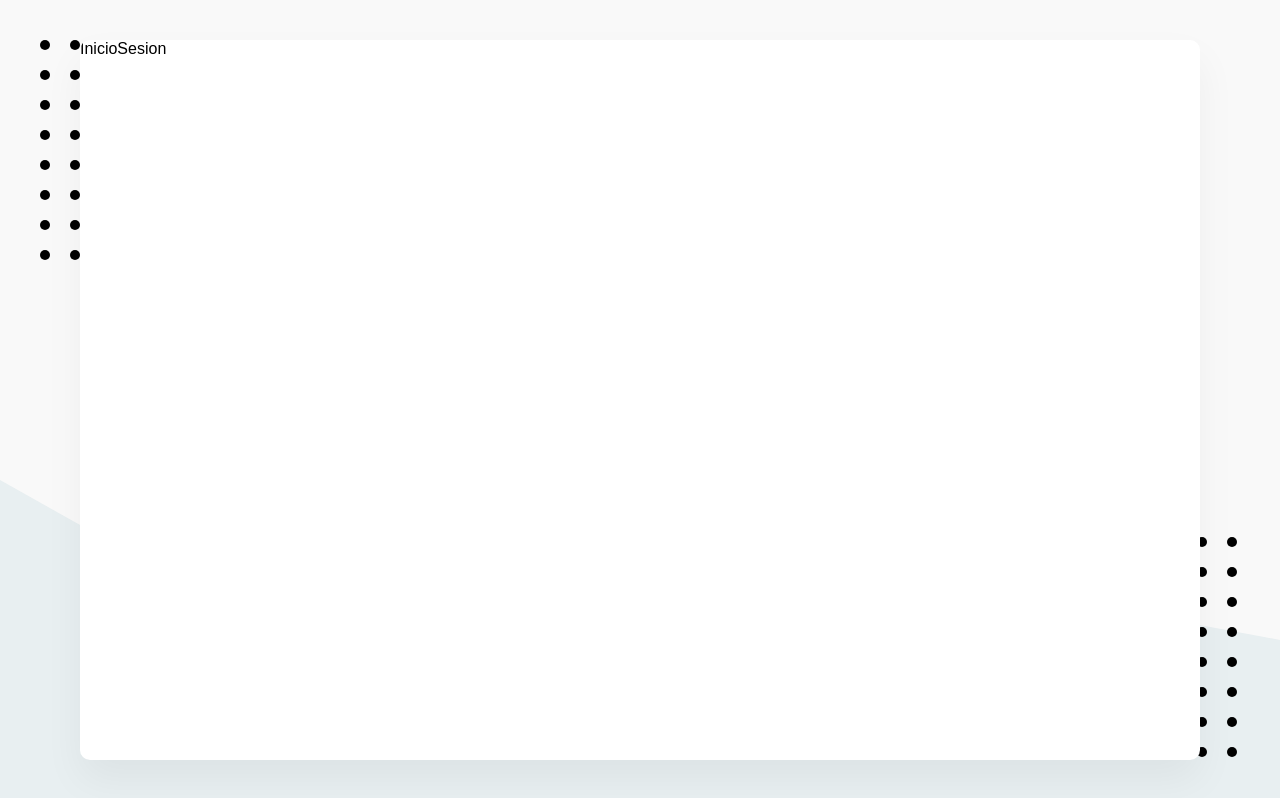
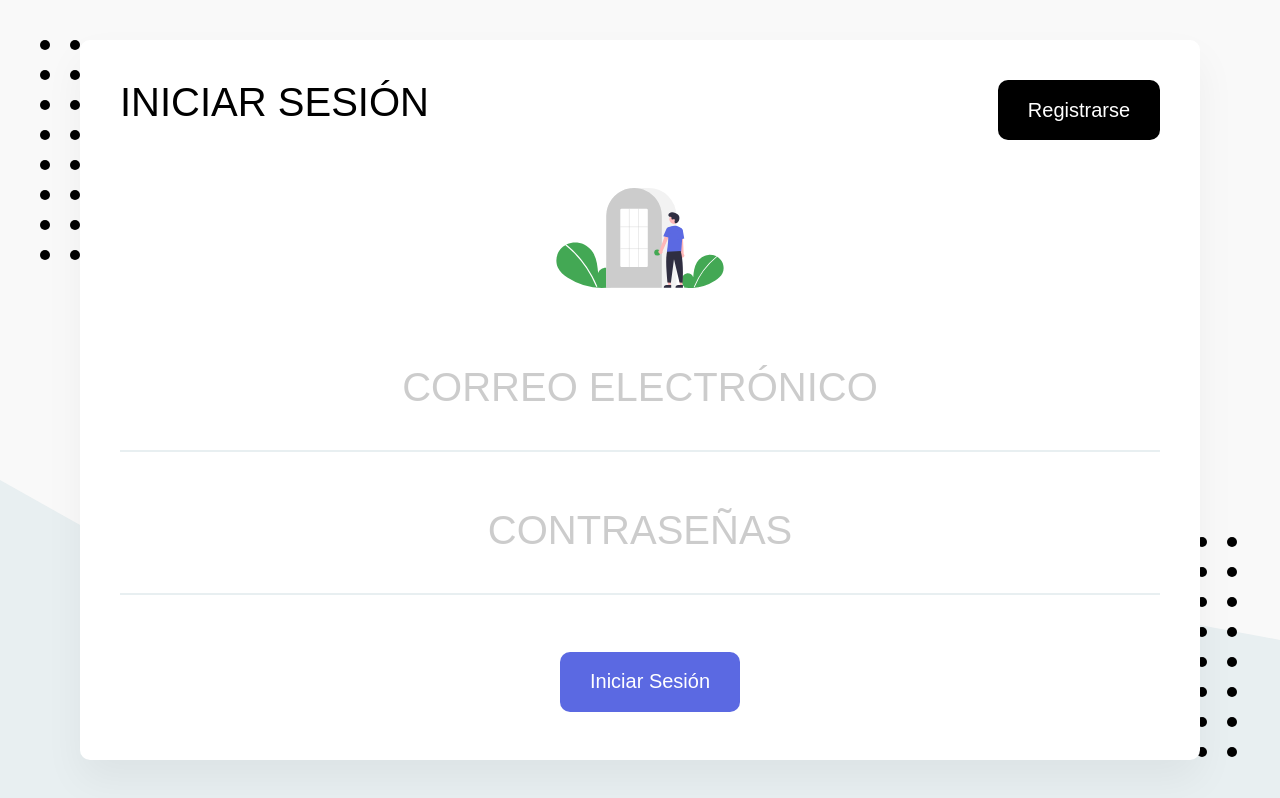
Before and after one commit to ismaelfonsecacid/gastos-mes-app, a React (Create React App) app: page /iniciar-sesion in a window 1280 px wide. Built offline with nearby package versions, Linux system fonts and the light colour scheme.

Commit message:
Signup and Signin forms

```diff
--- a/src/componentes/InicioSesion.jsx
+++ b/src/componentes/InicioSesion.jsx
@@ -1,7 +1,46 @@
-import React from 'react'
+import React from "react";
+import { Helmet } from "react-helmet";
+import Boton from "../elementos/Boton";
+import BtnRegresar from "../elementos/BtnRegresar";
+import {
+  Header,
+  Titulo,
+  ContenedorBotones,
+  ContenedorHeader,
+} from "../elementos/Header";
+import {ContenedorBoton,ContenedorFiltros,Formulario,Input,InputGrande} from '../elementos/ElementosDeFormulario'
+import { Form } from "react-router-dom";
+import {ReactComponent as SvgLogin} from "../imagenes/login.svg"
+import styled from "styled-components";
 
-export default function InicioSesion() {
+const Svg =styled(SvgLogin)`
+  width: 100%;
+  max-height: 6.25rem;
+  margin-bottom: 1.25rem;
+`;
+export default function RegistroUsuarios() {
   return (
-    <div>InicioSesion</div>
-  )
+    <>
+      <Helmet>
+        <title>Inicio de Sesión</title>
+      </Helmet>
+
+      <Header>
+        <ContenedorHeader>
+          <Titulo>Iniciar sesión</Titulo>
+          <div>
+            <Boton to="/crear-cuenta">Registrarse</Boton>
+          </div>
+        </ContenedorHeader>
+      </Header>
+      <Formulario>
+        <Svg/>
+       <Input type="email" name="email" placeholder="Correo Electrónico" />
+       <Input type="password" name="password" placeholder="Contraseñas" />
+       <ContenedorBoton>
+        <Boton as="button" primario type="submit" >Iniciar Sesión</Boton>
+       </ContenedorBoton>
+      </Formulario>
+    </>
+  );
 }
--- a/src/componentes/RegistroUsuarios.jsx
+++ b/src/componentes/RegistroUsuarios.jsx
@@ -2,14 +2,22 @@ import React from "react";
 import { Helmet } from "react-helmet";
 import Boton from "../elementos/Boton";
 import BtnRegresar from "../elementos/BtnRegresar";
-
 import {
   Header,
   Titulo,
   ContenedorBotones,
   ContenedorHeader,
 } from "../elementos/Header";
+import {ContenedorBoton,ContenedorFiltros,Formulario,Input,InputGrande} from '../elementos/ElementosDeFormulario'
+import { Form } from "react-router-dom";
+import {ReactComponent as SvgLogin} from "../imagenes/registro.svg"
+import styled from "styled-components";
 
+const Svg =styled(SvgLogin)`
+  width: 100%;
+  max-height: 6.25rem;
+  margin-bottom: 1.25rem;
+`;
 export default function RegistroUsuarios() {
   return (
     <>
@@ -25,6 +33,15 @@ export default function RegistroUsuarios() {
           </div>
         </ContenedorHeader>
       </Header>
+      <Formulario>
+        <Svg/>
+       <Input type="email" name="email" placeholder="Correo Electrónico" />
+       <Input type="password" name="password" placeholder="Contraseñas" />
+       <Input type="password" name="password" placeholder="Repetir Contraseña" />
+       <ContenedorBoton>
+        <Boton as="button" primario type="submit" >Crear Cuenta</Boton>
+       </ContenedorBoton>
+      </Formulario>
     </>
   );
 }
```
